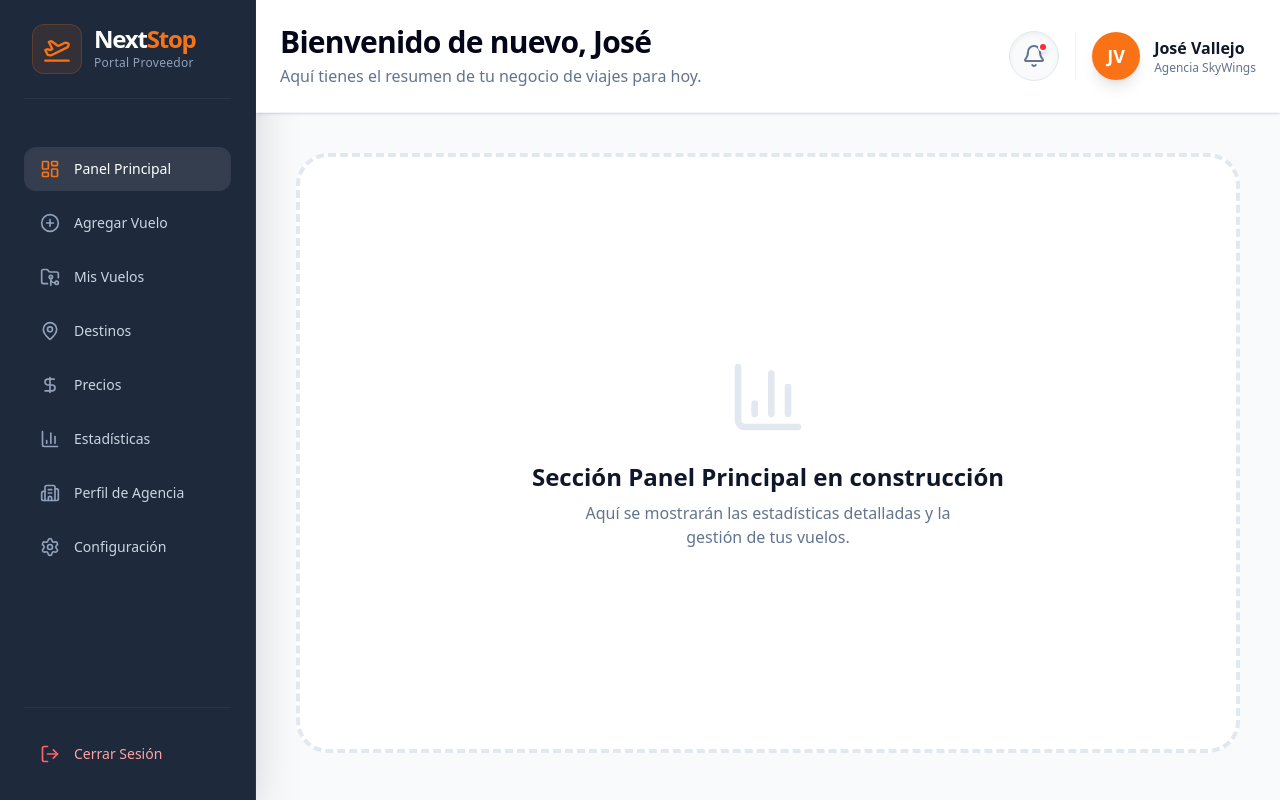
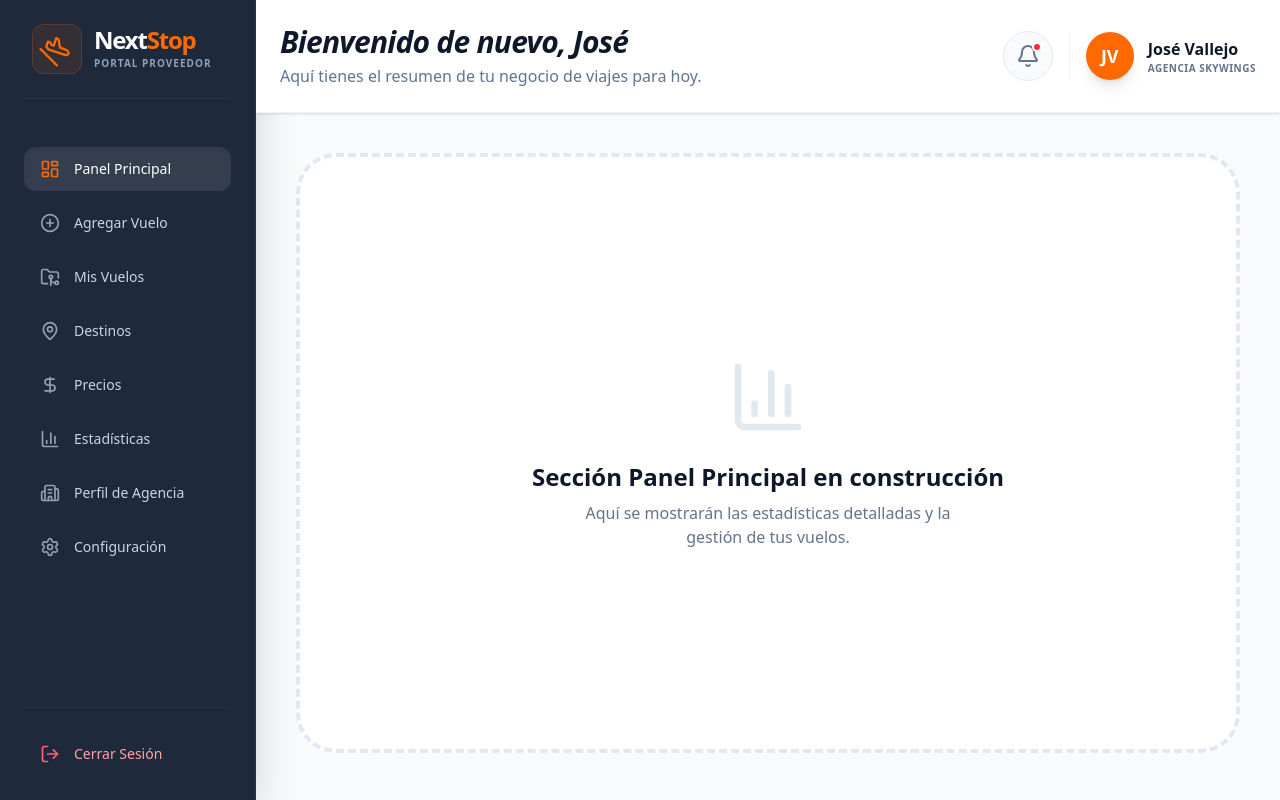
Before and after one commit to josemelas/NextStop, a Next.js app in the folder frontend/: page /proveedor/menupr in a window 1280 px wide. Built offline with nearby package versions, Linux system fonts and the light colour scheme.

Commit message:
Fix: agregar prop onClick y tipos a SidebarItem de proveedor

```diff
--- a/frontend/app/proveedor/menupr/page.tsx
+++ b/frontend/app/proveedor/menupr/page.tsx
@@ -16,23 +16,32 @@ import {
 } from 'lucide-react';
 import Link from 'next/link';
 
-// Componente para los ítems del menú lateral (Reutilizable)
+// --- INTERFAZ CORREGIDA PARA EVITAR ERROR DE DEPLOY ---
 interface SidebarItemProps {
   icon: React.ElementType;
   label: string;
   active?: boolean;
+  onClick?: () => void; // Propiedad necesaria para el cambio de estado
 }
 
-const SidebarItem: React.FC<SidebarItemProps> = ({ icon: Icon, label, active = false }) => {
+// Componente SidebarItem adaptado con la función onClick
+const SidebarItem: React.FC<SidebarItemProps> = ({
+  icon: Icon,
+  label,
+  active = false,
+  onClick
+}) => {
   return (
     <button
+      onClick={onClick} // Ejecuta la función al hacer clic
       className={`w-full flex items-center gap-3.5 px-4 py-3 rounded-xl text-sm font-medium transition-all duration-200 ${
         active
           ? 'bg-white/10 text-white shadow-inner'
           : 'text-slate-300 hover:bg-white/5 hover:text-white'
       }`}
     >
-      <Icon className={`w-5 h-5 ${active ? 'text-stop-accent' : 'text-slate-400'}`} />
+      {/* Se usa 'orange-500' para mantener consistencia con el diseño azul y naranja */}
+      <Icon className={`w-5 h-5 ${active ? 'text-orange-500' : 'text-slate-400'}`} />
       {label}
     </button>
   );
@@ -41,7 +50,6 @@ const SidebarItem: React.FC<SidebarItemProps> = ({ icon: Icon, label, active = f
 export default function MenuProveedor() {
   const [activeItem, setActiveItem] = useState('Panel Principal');
 
-  // Datos del menú basados en tu imagen
   const menuItems = [
     { icon: LayoutDashboard, label: 'Panel Principal' },
     { icon: PlusCircle, label: 'Agregar Vuelo' },
@@ -56,21 +64,19 @@ export default function MenuProveedor() {
   return (
     <div className="min-h-screen bg-slate-50 flex">
 
-      {/* --- SIDEBAR LATERAL (El Menú solicitado) --- */}
-      <aside className="w-64 bg-[#1e293b] text-white flex flex-col p-6 shadow-2xl border-r border-slate-700/50">
+      {/* --- SIDEBAR LATERAL --- */}
+      <aside className="w-64 bg-[#1e293b] text-white flex flex-col p-6 shadow-2xl border-r border-slate-700/50 sticky top-0 h-screen">
 
-        {/* Header del Sidebar: Logo y Nombre */}
         <div className="flex items-center gap-3 mb-12 px-2 pb-6 border-b border-slate-700/50">
-          <div className="bg-stop-accent/10 p-2.5 rounded-xl border border-stop-accent/20">
-            <PlaneTakeoff className="w-7 h-7 text-stop-accent" />
+          <div className="bg-orange-500/10 p-2.5 rounded-xl border border-orange-500/20">
+            <PlaneTakeoff className="w-7 h-7 text-orange-500 rotate-45" />
           </div>
           <div className="flex flex-col">
-            <h1 className="text-2xl font-bold tracking-tighter leading-none">Next<span className="text-stop-accent">Stop</span></h1>
-            <span className="text-xs text-slate-400 font-medium tracking-wide mt-1">Portal Proveedor</span>
+            <h1 className="text-2xl font-bold tracking-tighter leading-none text-white">Next<span className="text-orange-500">Stop</span></h1>
+            <span className="text-[10px] text-slate-400 font-bold uppercase tracking-widest mt-1">Portal Proveedor</span>
           </div>
         </div>
 
-        {/* Lista de Navegación principal */}
         <nav className="flex-1 space-y-2.5">
           {menuItems.map((item) => (
             <SidebarItem
@@ -78,12 +84,11 @@ export default function MenuProveedor() {
               icon={item.icon}
               label={item.label}
               active={activeItem === item.label}
-              onClick={() => setActiveItem(item.label)} // Simulación de cambio
+              onClick={() => setActiveItem(item.label)}
             />
           ))}
         </nav>
 
-        {/* Botón de Cerrar Sesión en la parte inferior */}
         <div className="mt-auto pt-6 border-t border-slate-700/50">
           <Link
             href="/"
@@ -95,40 +100,38 @@ export default function MenuProveedor() {
         </div>
       </aside>
 
-      {/* --- ÁREA DE CONTENIDO PRINCIPAL (Dashboard Simulado) --- */}
-      <main className="flex-1">
+      {/* --- ÁREA DE CONTENIDO PRINCIPAL --- */}
+      <main className="flex-1 overflow-y-auto">
 
-        {/* Barra superior de acciones (Header del contenido) */}
-        <header className="bg-white p-6 border-b border-slate-100 shadow-sm flex justify-between items-center sticky top-0 z-10">
+        <header className="bg-white p-6 border-b border-slate-100 shadow-sm flex justify-between items-center sticky top-0 z-10 font-sans">
           <div>
-            <h2 className="text-3xl font-extrabold text-slate-950 tracking-tight">Bienvenido de nuevo, José</h2>
-            <p className="text-slate-500 mt-1">Aquí tienes el resumen de tu negocio de viajes para hoy.</p>
+            <h2 className="text-3xl font-extrabold text-slate-900 tracking-tight italic">Bienvenido de nuevo, José</h2>
+            <p className="text-slate-500 mt-1 font-medium">Aquí tienes el resumen de tu negocio de viajes para hoy.</p>
           </div>
 
           <div className="flex items-center gap-4">
-            <button className="p-3 bg-slate-50 rounded-full shadow-inner border border-slate-200 relative text-slate-500 hover:text-stop-navy hover:bg-slate-100 transition-all">
+            <button className="p-3 bg-slate-50 rounded-full border border-slate-200 relative text-slate-500 hover:text-slate-900 transition-all">
               <Bell className="w-6 h-6" />
-              <span className="absolute top-2.5 right-2.5 w-2.5 h-2.5 bg-red-500 rounded-full border-2 border-white shadow-md"></span>
+              <span className="absolute top-2.5 right-2.5 w-2.5 h-2.5 bg-red-500 rounded-full border-2 border-white"></span>
             </button>
             <div className="flex items-center gap-3.5 border-l border-slate-100 pl-4">
-              <div className="w-12 h-12 bg-stop-accent rounded-full flex items-center justify-center font-bold text-white text-lg shadow-lg">
+              <div className="w-12 h-12 bg-orange-500 rounded-full flex items-center justify-center font-black text-white text-lg shadow-lg">
                 JV
               </div>
               <div className="flex flex-col">
-                <span className="font-semibold text-slate-900">José Vallejo</span>
-                <span className="text-xs text-slate-500">Agencia SkyWings</span>
+                <span className="font-bold text-slate-900">José Vallejo</span>
+                <span className="text-[10px] text-slate-500 font-bold uppercase tracking-wider">Agencia SkyWings</span>
               </div>
             </div>
           </div>
         </header>
 
-        {/* Espacio para el contenido dinámico del Dashboard */}
-        <div className="p-10">
-          <div className="border-4 border-dashed border-slate-200 rounded-[2rem] h-[600px] flex items-center justify-center text-center p-12 bg-white">
+        <div className="p-10 font-sans">
+          <div className="border-4 border-dashed border-slate-200 rounded-[2.5rem] h-[600px] flex items-center justify-center text-center p-12 bg-white">
             <div className="flex flex-col items-center">
               <BarChart3 className="w-20 h-20 text-slate-200 mb-6" />
-              <h3 className="text-2xl font-bold text-slate-900 mb-2">Sección {activeItem} en construcción</h3>
-              <p className="text-slate-500 max-w-sm">Aquí se mostrarán las estadísticas detalladas y la gestión de tus vuelos.</p>
+              <h3 className="text-2xl font-black text-slate-900 mb-2">Sección {activeItem} en construcción</h3>
+              <p className="text-slate-500 max-w-sm font-medium">Aquí se mostrarán las estadísticas detalladas y la gestión de tus vuelos.</p>
             </div>
           </div>
         </div>
```
